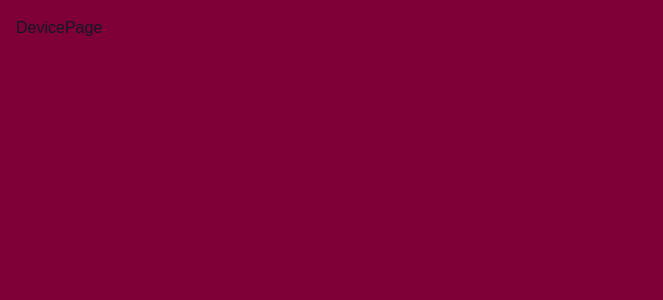
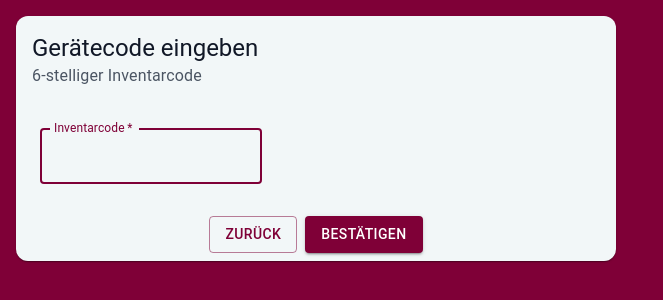
Before and after one commit to DerNikJakom/nextjs-inventory, a Next.js app: page /device in a window 1280 px wide. Shown: the top 300 px of the page, without its empty margins (0-663 px from the left). Built offline with nearby package versions, Linux system fonts and the light colour scheme.

Commit message:
Implement DeviceInformation component with input validation and navigation

```diff
--- a/src/app/device/page.tsx
+++ b/src/app/device/page.tsx
@@ -1,7 +1,92 @@
-import React from "react";
+"use client";
 
-const DevicePage = () => {
-  return <div>DevicePage</div>;
-};
+import React, { useState, useEffect } from "react";
+import { useRouter } from "next/navigation";
+import {
+  Card,
+  CardHeader,
+  CardContent,
+  CardActions,
+  Button,
+  Box,
+  TextField,
+  Typography,
+} from "@mui/material";
 
-export default DevicePage;
+/* // TODO //
+- DB-Abfrage mit prisma
+- Card zentrieren
+- Bestätigen mit code Umleitung auf /device/[code]
+*/
+
+export default function DeviceInformation() {
+  const router = useRouter();
+
+  const [input, setInput] = useState("");
+
+  const handleChange = (event: React.ChangeEvent<HTMLInputElement>) => {
+    setInput(event.target.value);
+  };
+
+  const isHexCode = (code: string) => {
+    const regex = /^[0-9A-F]{6}$/i;
+    return regex.test(code);
+  };
+
+  return (
+    <Card sx={{ borderRadius: 3, backgroundColor: "#F2F7F8", width: 600 }}>
+      <CardHeader
+        title="Gerätecode eingeben"
+        subheader="6-stelliger Inventarcode"
+      />
+      <CardContent>
+        <Box
+          component="form"
+          sx={{
+            "& .MuiTextField-root": { m: 1, width: "25ch" },
+          }}
+          noValidate
+          autoComplete="off"
+        >
+          <TextField
+            error={!isHexCode(input) && input.length > 0}
+            helperText={
+              !isHexCode(input) && input.length > 0 && "kein gültiger Code"
+            }
+            required
+            autoFocus
+            onChange={handleChange}
+            value={input}
+            id="hex-input"
+            label="Inventarcode"
+            sx={{ color: "primary.main" }}
+          />
+        </Box>
+      </CardContent>
+      <CardActions
+        sx={{
+          alignSelf: "stretch",
+          display: "flex",
+          justifyContent: "center",
+          alignItems: "flex-start",
+        }}
+      >
+        <Button
+          variant="outlined"
+          sx={{ color: "primary.main" }}
+          onClick={() => router.push("/")}
+        >
+          Zurück
+        </Button>
+        <Button
+          id="submit-code"
+          variant="contained"
+          sx={{ backgroundColor: "primary.main" }}
+          onClick={() => router.push("/device/123")}
+        >
+          Bestätigen
+        </Button>
+      </CardActions>
+    </Card>
+  );
+}
```
